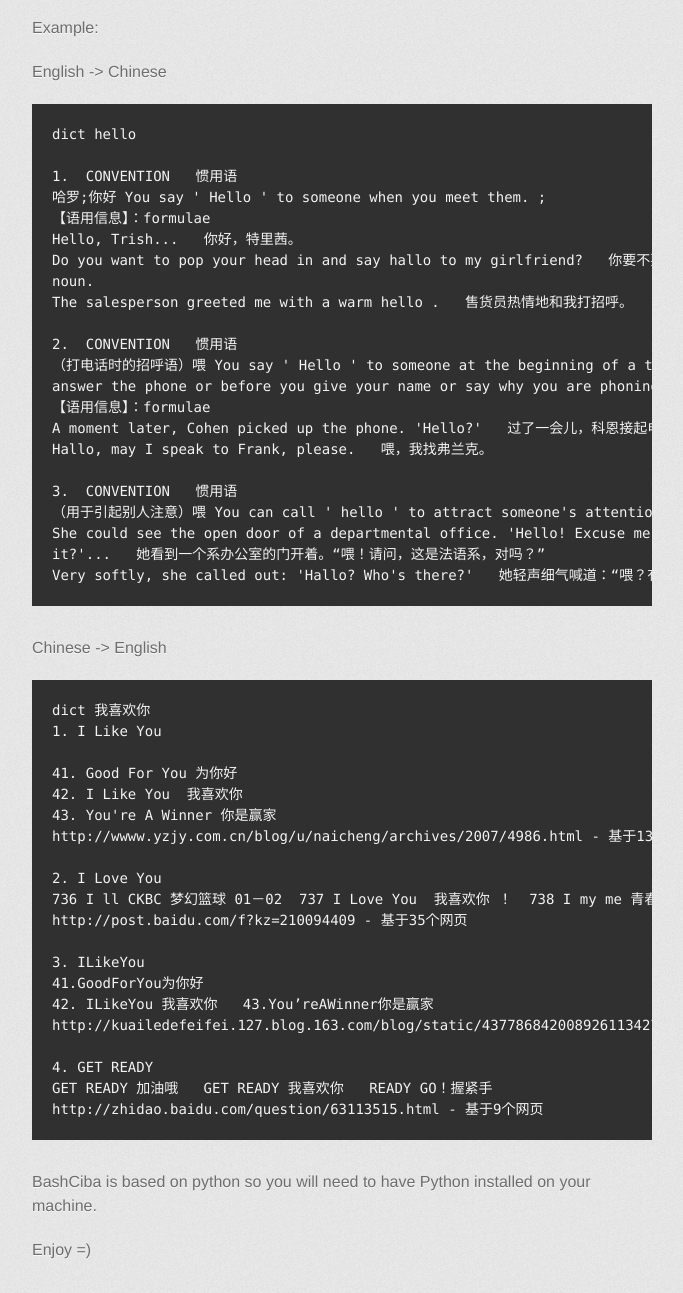
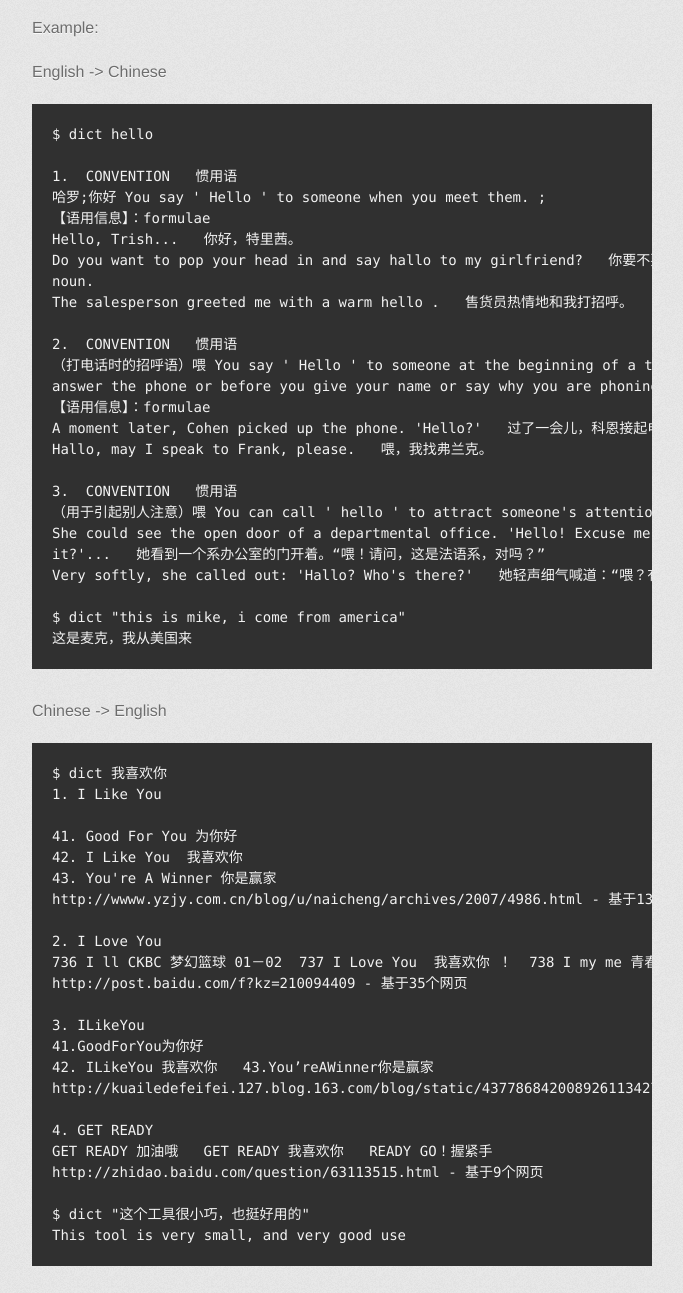
Before and after one commit to justinyhuang/BashCiba, a plain HTML site: page index.html in a window 1280 px wide. Shown: the part 660-1953 px from the top of the page, without its empty margins (298-981 px from the left). Drawn offline with Linux system fonts and the light colour scheme; a web font is replaced by a local one.

```diff
--- a/index.html
+++ b/index.html
@@ -48,7 +48,7 @@
 
 <p>English -&gt; Chinese</p>
 
-<pre><code>dict hello
+<pre><code>$ dict hello
 
 1.  CONVENTION   惯用语
 哈罗;你好 You say ' Hello ' to someone when you meet them. ;
@@ -70,11 +70,14 @@
 She could see the open door of a departmental office. 'Hello! Excuse me. This is the department of French, isn't
 it?'...   她看到一个系办公室的门开着。“喂！请问，这是法语系，对吗？”
 Very softly, she called out: 'Hallo? Who's there?'   她轻声细气喊道：“喂？有人吗？”'
+
+$ dict "this is mike, i come from america"
+这是麦克，我从美国来
 </code></pre>
 
 <p>Chinese -&gt; English</p>
 
-<pre><code>dict 我喜欢你
+<pre><code>$ dict 我喜欢你
 1. I Like You
 
 41. Good For You 为你好
@@ -94,6 +97,9 @@
 4. GET READY
 GET READY 加油哦   GET READY 我喜欢你   READY GO！握紧手
 http://zhidao.baidu.com/question/63113515.html - 基于9个网页
+
+$ dict "这个工具很小巧，也挺好用的"
+This tool is very small, and very good use
 </code></pre>
 
 <p>BashCiba is based on python so you will need to have Python installed on your machine.</p>
```
Also changed, not shown: params.json (+1 -1 lines).
